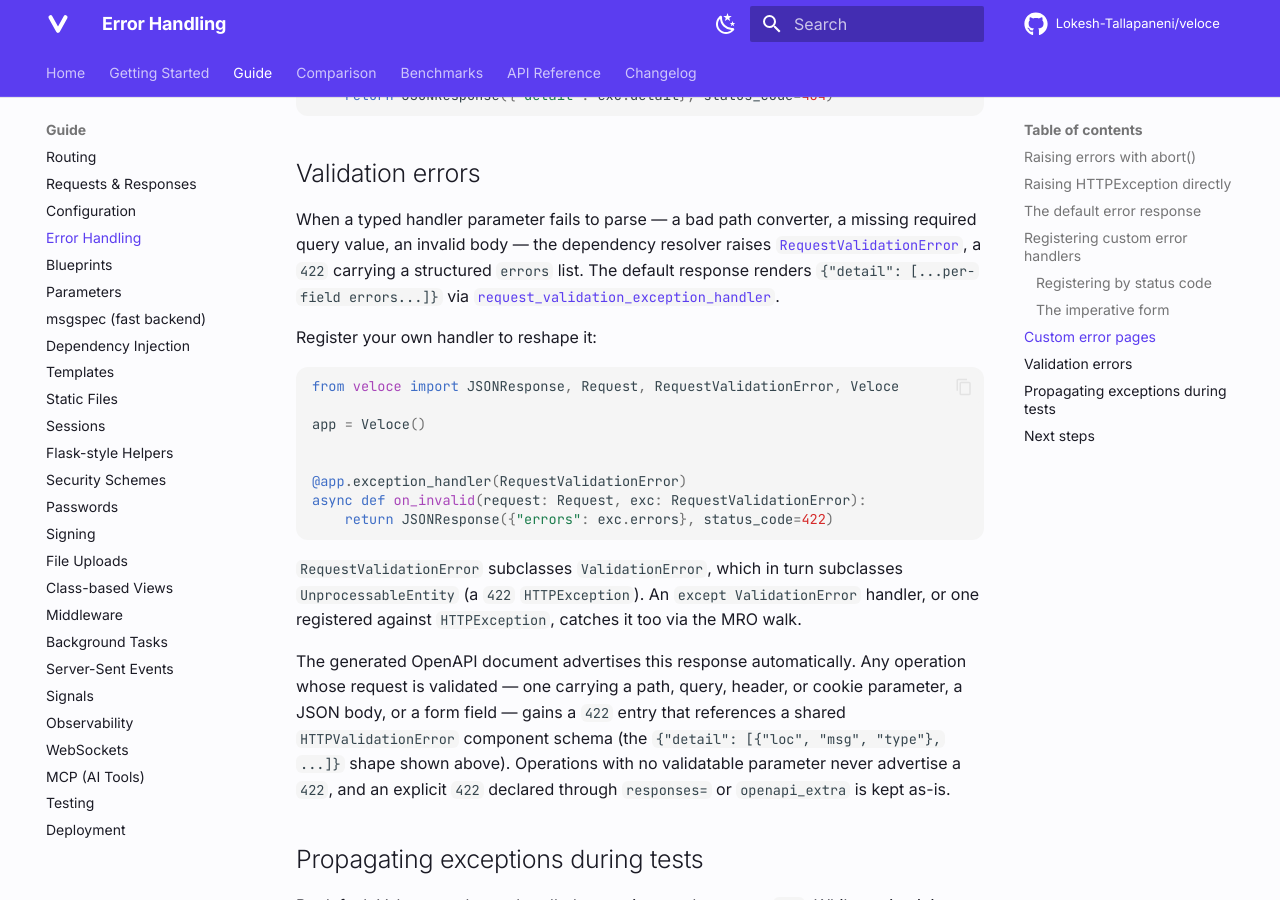
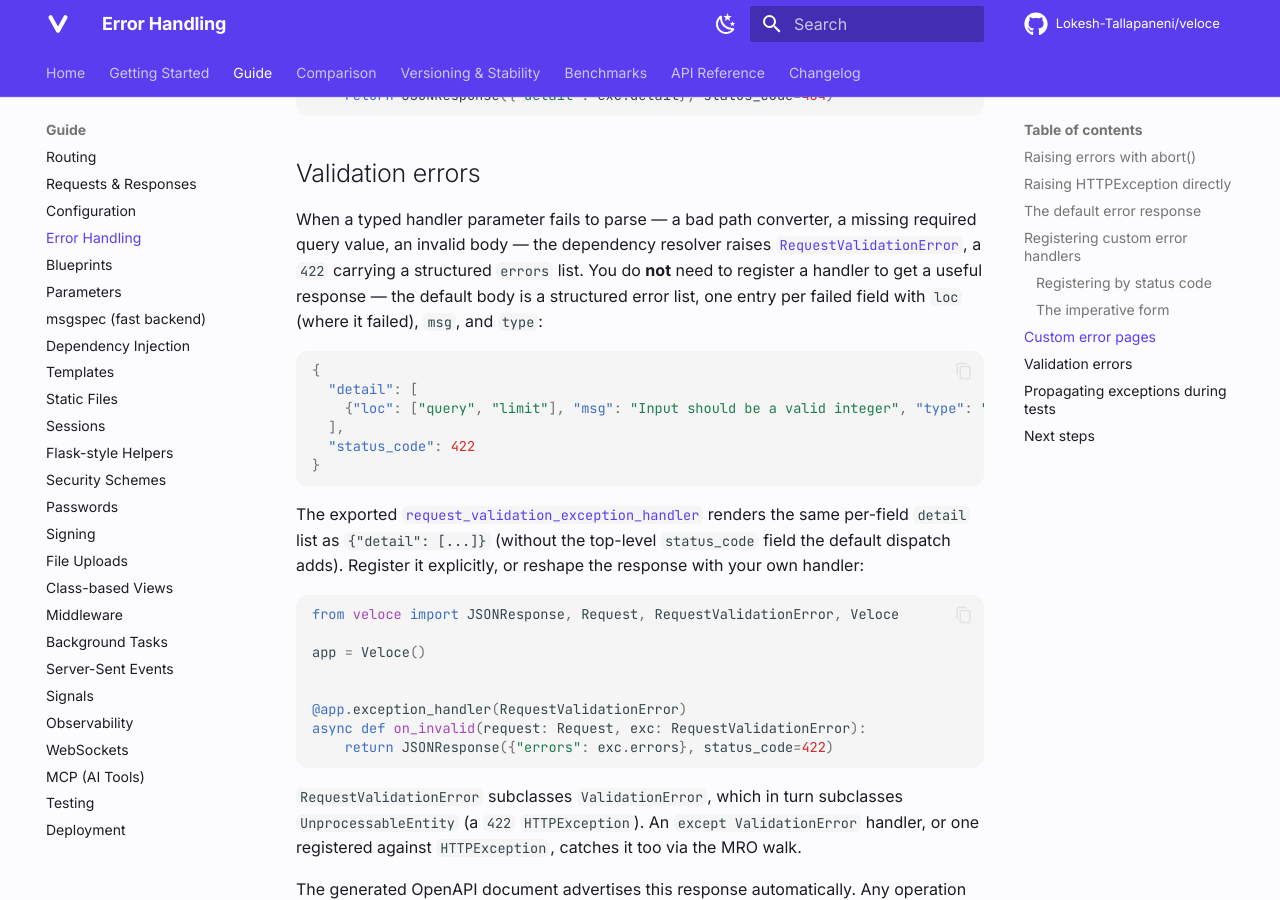
Before and after one commit to Lokesh-Tallapaneni/veloce, an MkDocs documentation site: the page built from docs/guide/error-handling.md, in a window 1280 px wide and 900 px high, scrolled down 5014 px. Built offline with MkDocs 1.6.1 and Material for MkDocs 9.7.7, drawn with Linux system fonts in a browser that asks for light colours; comment, search, counter and statistics services are not loaded.

Commit message:
Reject run(workers>1), gate CI coverage at 90%, and add a versioning policy (#166)
Veloce.run rejects workers>1 (single-process built-in server); the CLI warns instead of forwarding the count. CI gates coverage at 90% via pytest-cov. Adds a Versioning & Stability policy page and surfaces the default 422 body shape in the error-handling guide.

````diff
--- a/docs/guide/error-handling.md
+++ b/docs/guide/error-handling.md
@@ -263,11 +263,23 @@
 When a typed handler parameter fails to parse — a bad path converter, a
 missing required query value, an invalid body — the dependency resolver
 raises [`RequestValidationError`](../reference.md#veloce.RequestValidationError),
-a `422` carrying a structured `errors` list. The default response renders
-`{"detail": [...per-field errors...]}` via
-[`request_validation_exception_handler`](../reference.md#veloce.request_validation_exception_handler).
+a `422` carrying a structured `errors` list. You do **not** need to register a
+handler to get a useful response — the default body is a structured error list,
+one entry per failed field with `loc` (where it failed), `msg`, and `type`:
 
-Register your own handler to reshape it:
+```json
+{
+  "detail": [
+    {"loc": ["query", "limit"], "msg": "Input should be a valid integer", "type": "int_parsing"}
+  ],
+  "status_code": 422
+}
+```
+
+The exported [`request_validation_exception_handler`](../reference.md#veloce.request_validation_exception_handler)
+renders the same per-field `detail` list as `{"detail": [...]}` (without the
+top-level `status_code` field the default dispatch adds). Register it explicitly,
+or reshape the response with your own handler:
 
 ```python
 from veloce import JSONResponse, Request, RequestValidationError, Veloce
--- a/mkdocs.yml
+++ b/mkdocs.yml
@@ -157,6 +157,7 @@
       - Testing: guide/testing.md
       - Deployment: guide/deployment.md
   - Comparison: comparison.md
+  - Versioning & Stability: policies.md
   - Benchmarks: benchmarks.md
   - API Reference: reference.md
   - Changelog: changelog.md
````
Also changed, not shown: CHANGELOG.md (+9 -0 lines), docs/policies.md (added, +62 -0 lines), pyproject.toml (+16 -0 lines), 5 other files.
